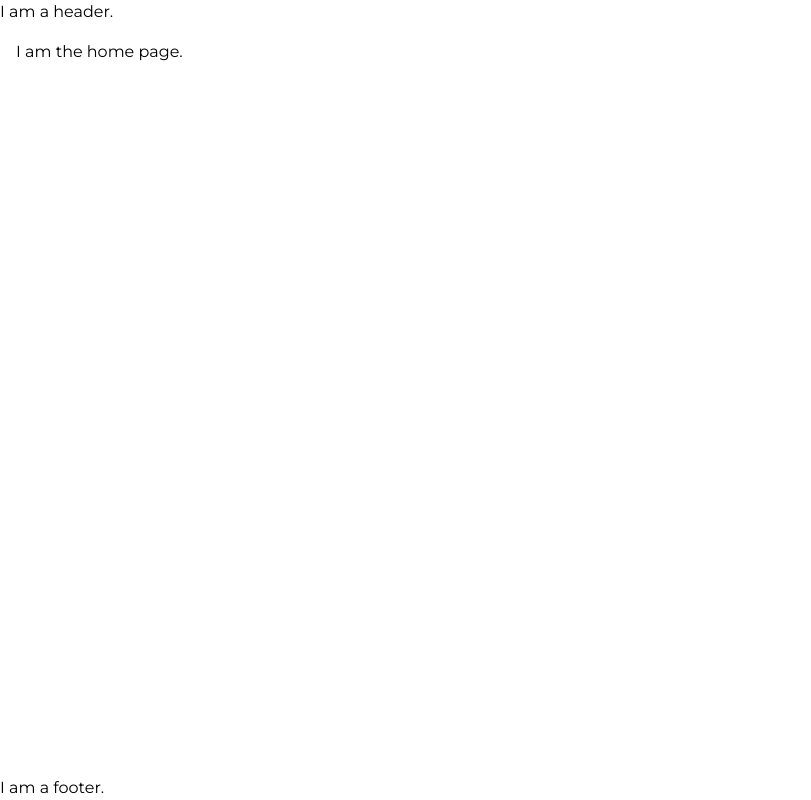
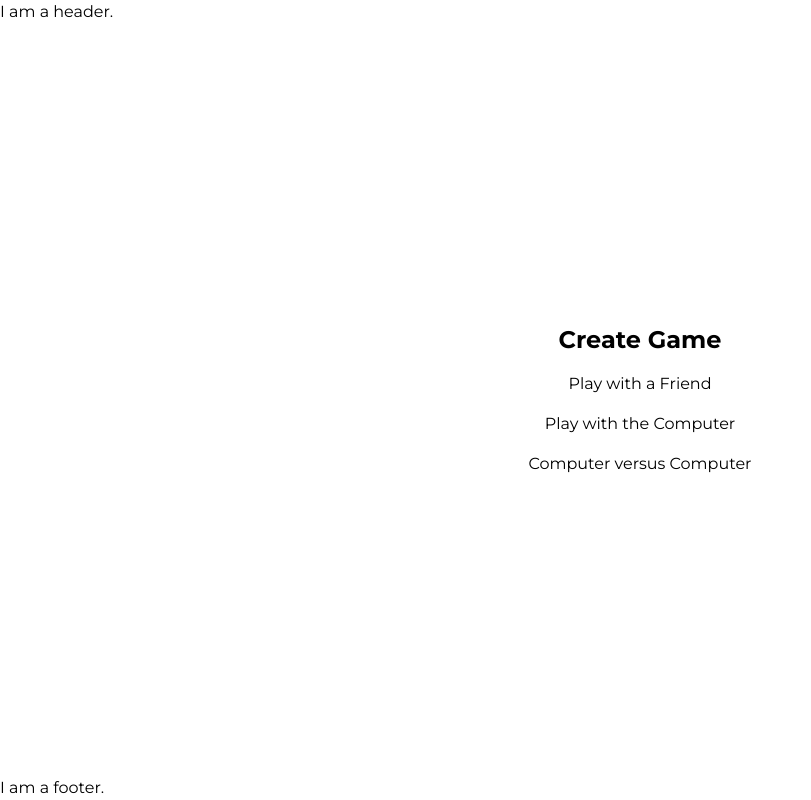
Before and after one commit to Hack-Weekly/lavender-snake-chess, a Next.js app: page / in a window 1280 px wide. Shown: the whole page, without its empty margins (0-811 px from the left). Built offline with nearby package versions, Linux system fonts and the light colour scheme.

Commit message:
home page changes

```diff
--- a/app/page.tsx
+++ b/app/page.tsx
@@ -1,5 +1,12 @@
 // import Image from "next/image";
 
 export default function Home() {
-  return <main>I am the home page.</main>;
+  return (
+    <main className="flex flex-col justify-center items-center gap-4">
+      <h2 className="text-2xl font-bold">Create Game</h2>
+      <button>Play with a Friend</button>
+      <button>Play with the Computer</button>
+      <button>Computer versus Computer</button>
+    </main>
+  );
 }
```
